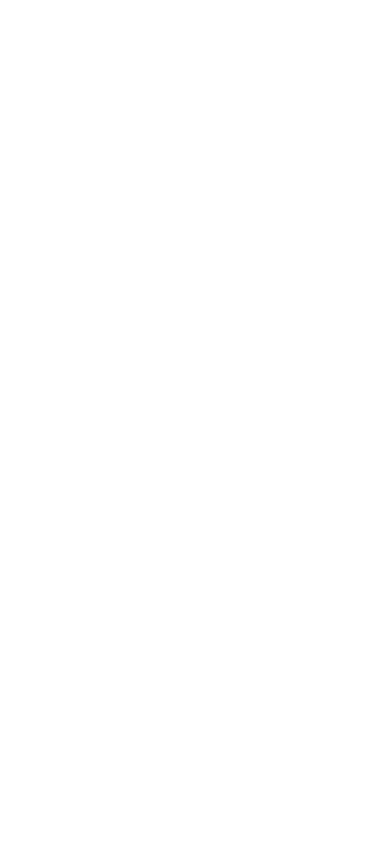
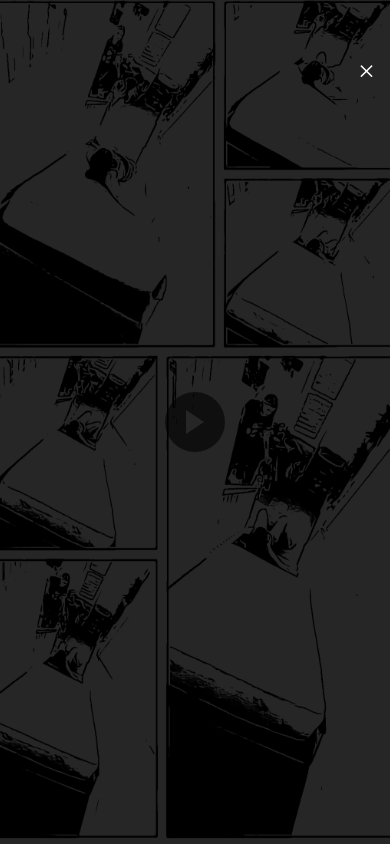
Before and after one commit to wjgthree/egg.fun, a plain HTML site: page index.html in a window 390 px wide. Drawn offline with Linux system fonts and the light colour scheme.

Commit message:
Update index.html

```diff
--- a/index.html
+++ b/index.html
@@ -63,3 +63,90 @@
 
   /* Modal content for vertical video */
   .modal-content {
+    position: relative;
+    width: auto;
+    max-width: 450px;   /* Portrait video width */
+  }
+
+  .modal iframe {
+    width: 100%;
+    height: 90vh;       /* Almost full viewport height */
+    display: block;
+    border-radius: 10px;
+  }
+
+  /* Close button */
+  .close {
+    position: absolute;
+    top: -30px;
+    right: -30px;
+    font-size: 30px;
+    color: white;
+    cursor: pointer;
+  }
+
+  /* Responsive adjustments */
+  @media(max-width: 600px) {
+    .modal-content {
+      max-width: 90%;    /* Almost full width on mobile */
+    }
+    .modal iframe {
+      height: 80vh;      /* Leave some padding at top/bottom */
+    }
+    .play-button {
+      width: 60px;
+      height: 60px;
+    }
+    .play-button:after {
+      border-left: 18px solid white;
+      border-top: 12px solid transparent;
+      border-bottom: 12px solid transparent;
+    }
+  }
+</style>
+</head>
+<body>
+
+<!-- Fullscreen clickable image with play button -->
+<div class="fullscreen-image" id="trigger">
+  <div class="play-button"></div>
+</div>
+
+<!-- Modal for vertical video -->
+<div class="modal" id="modal">
+  <div class="modal-content">
+    <span class="close" id="close">&times;</span>
+    <iframe id="video" src="" frameborder="0" allow="autoplay; encrypted-media" allowfullscreen></iframe>
+  </div>
+</div>
+
+<script>
+  const modal = document.getElementById('modal');
+  const trigger = document.getElementById('trigger');
+  const close = document.getElementById('close');
+  const video = document.getElementById('video');
+  const videoURL = "https://www.youtube.com/embed/9muhAXZnzBA?autoplay=1";
+
+  // Open modal and start video
+  trigger.addEventListener('click', () => {
+    video.src = videoURL;
+    modal.style.display = 'flex';
+  });
+
+  // Close modal and stop video
+  close.addEventListener('click', () => {
+    modal.style.display = 'none';
+    video.src = "";
+  });
+
+  // Close modal if user clicks outside the modal content
+  window.addEventListener('click', (e) => {
+    if (e.target == modal) {
+      modal.style.display = 'none';
+      video.src = "";
+    }
+  });
+</script>
+
+</body>
+</html>
```
